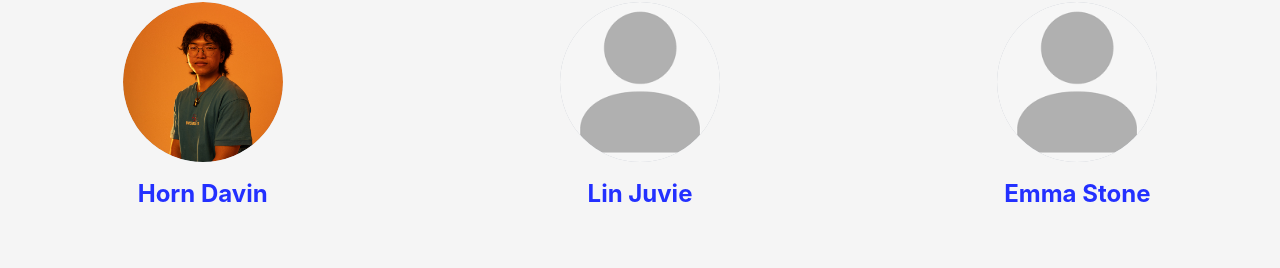
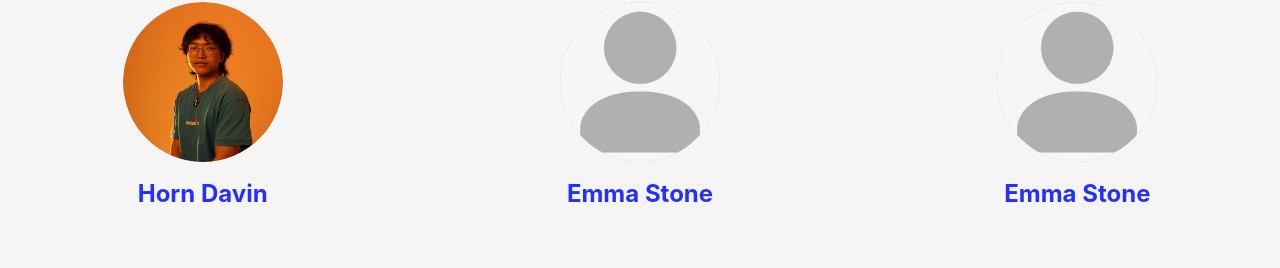
Before and after one commit to MatterPhnomPenh/MatterPhnomPenh, a Next.js app: page /about in a window 1280 px wide. Shown: the part 2156-2424 px from the top of the page. Built offline with nearby package versions, Linux system fonts and the light colour scheme.

Commit message:
change name team member

```diff
--- a/src/data/team.ts
+++ b/src/data/team.ts
@@ -56,14 +56,14 @@ export const TEAM_MEMBERS: TeamMember[] = [
       position: ""
     },
     {
-      name: "Lin Juvie",
-      role: "Head of Creative Team",
+      name: "Emma Stone",
+      role: "Marketing Lead",
       description: "Amplifies our message, connecting the Mosaic Event to a global audience.",
       image: "/person.png",
       id: "",
       position: ""
     },
-    {
+     {
       name: "Emma Stone",
       role: "Marketing Lead",
       description: "Amplifies our message, connecting the Mosaic Event to a global audience.",
@@ -79,22 +79,22 @@ export const TEAM_MEMBERS: TeamMember[] = [
       id: "",
       position: ""
     },
-        {
+    {
           name: "Emma Stone",
           role: "Marketing Lead",
           description: "Amplifies our message, connecting the Mosaic Event to a global audience.",
           image: "/person.png",
           id: "",
           position: ""
-        },
-        {
+    },
+    {
           name: "Emma Stone",
           role: "Marketing Lead",
           description: "Amplifies our message, connecting the Mosaic Event to a global audience.",
           image: "/person.png",
           id: "",
           position: ""
-        },
+    },
 ];
 
 // Helper function to get team member by ID
```
